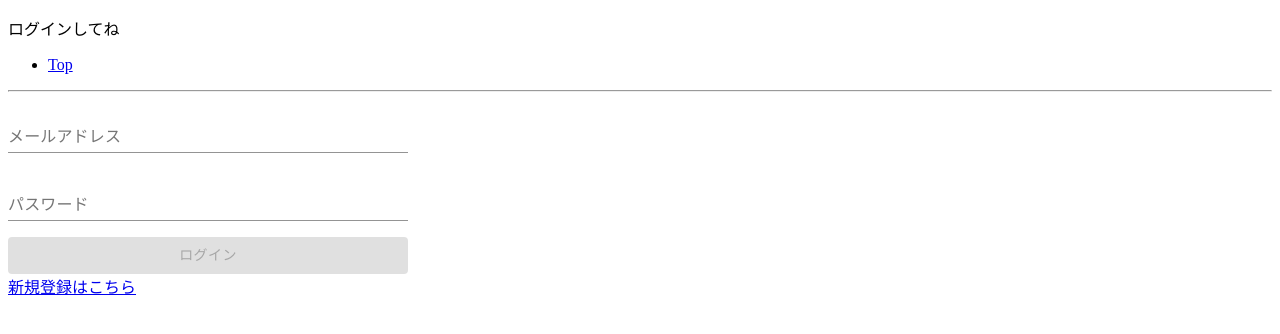
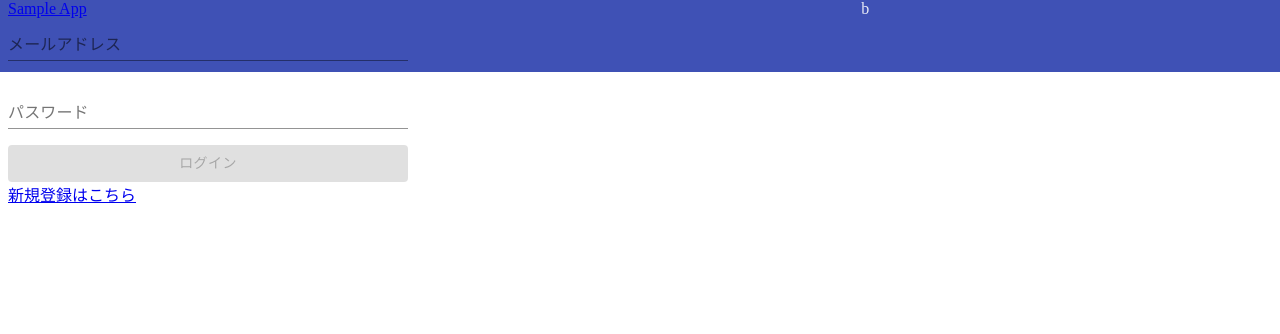
Before and after one commit to kumashun8/katagami2, a React (Create React App) app in the folder front/: page /login in a window 1280 px wide. Shown: the top 334 px of the page. Built offline with nearby package versions, Linux system fonts and the light colour scheme.

Commit message:
ハーーーーキレそー

```diff
--- a/front/src/App.js
+++ b/front/src/App.js
@@ -10,10 +10,21 @@ import Top from 'pages/Top';
 import MemberDetail from 'pages/MemberDetail';
 import SignupPage from 'pages/SignupPage';
 import LoginPage from 'pages/LoginPage';
+import Header from 'components/lv3/Header';
 import { currentUser, logout } from 'lib/auth';
+import { makeStyles } from '@material-ui/styles';
+import { indigo } from '@material-ui/core/colors';
+import { Container, Grid, Box } from '@material-ui/core';
+
+const useStyle = makeStyles(theme => ({
+  wrapper: {
+    margin: '0 auto'
+  }
+}));
 
 export default function () {
   const [loggedIn, setLoggedIn] = useState(currentUser());
+  const classes = useStyle();
 
   const handleLogout = () => {
     logout();
@@ -41,23 +52,8 @@ export default function () {
 
   return (
     <BrowserRouter>
-      {loggedIn ? (
-        <div>
-          <p>ようこそ</p>
-          <button onClick={handleLogout}>
-            ログアウト
-          </button>
-        </div>
-      ) : (
-        <p>ログインしてね</p>
-        )
-      }
-
-      <div>
-        <ul>
-          <li><NavLink activeStyle={{ color: 'red' }} exact to='/'>Top</NavLink></li>
-        </ul>
-        <hr />
+      <Header handleLogout={handleLogout} />
+      <Box className={classes.wrapper}>
         <Switch>
           <Route path='/signup' render={() =>
             <SignupPage
@@ -74,7 +70,7 @@ export default function () {
           <PrivateRoute path='/members/:id' component={MemberDetail} />
           <PrivateRoute path='/' component={Top} />
         </Switch>
-      </div>
+      </Box>
     </BrowserRouter>
   );
 }
--- /dev/null
+++ b/front/src/components/lv3/Header.js
@@ -0,0 +1,34 @@
+import React from 'react';
+import { Link } from 'react-router-dom';
+import { Grid } from '@material-ui/core';
+import { makeStyles } from '@material-ui/styles';
+import { indigo } from '@material-ui/core/colors';
+
+
+const useStyles = makeStyles(theme => ({
+  container: {
+    width: '100vw',
+    height: 80,
+    position: 'fixed',
+    top: 0,
+    backgroundColor: indigo[500],
+    color: indigo[50]
+  },
+}));
+
+export default function (props) {
+  const {
+    handleLogout
+  } = props;
+
+  const classes = useStyles();
+
+  return (
+    <Grid container spacing={2} className={classes.container}>
+      <Grid item xs={8}>
+        <Link to='/'>Sample App</Link>
+      </Grid>
+      <Grid item xs={4} onClick={handleLogout}>b</Grid>
+    </Grid>
+  );
+}
--- a/front/src/pages/MemberDetail.js
+++ b/front/src/pages/MemberDetail.js
@@ -15,7 +15,8 @@ const useStyles = makeStyles(theme => ({
   wrapper: {
     backgroundColor: indigo[50],
     color: indigo[900],
-    paddingTop: theme.spacing(2),
+    marginTop: theme.spacing(4),
+    paddingTop: theme.spacing(1),
     paddingBottom: theme.spacing(4)
   },
   container: {
```
